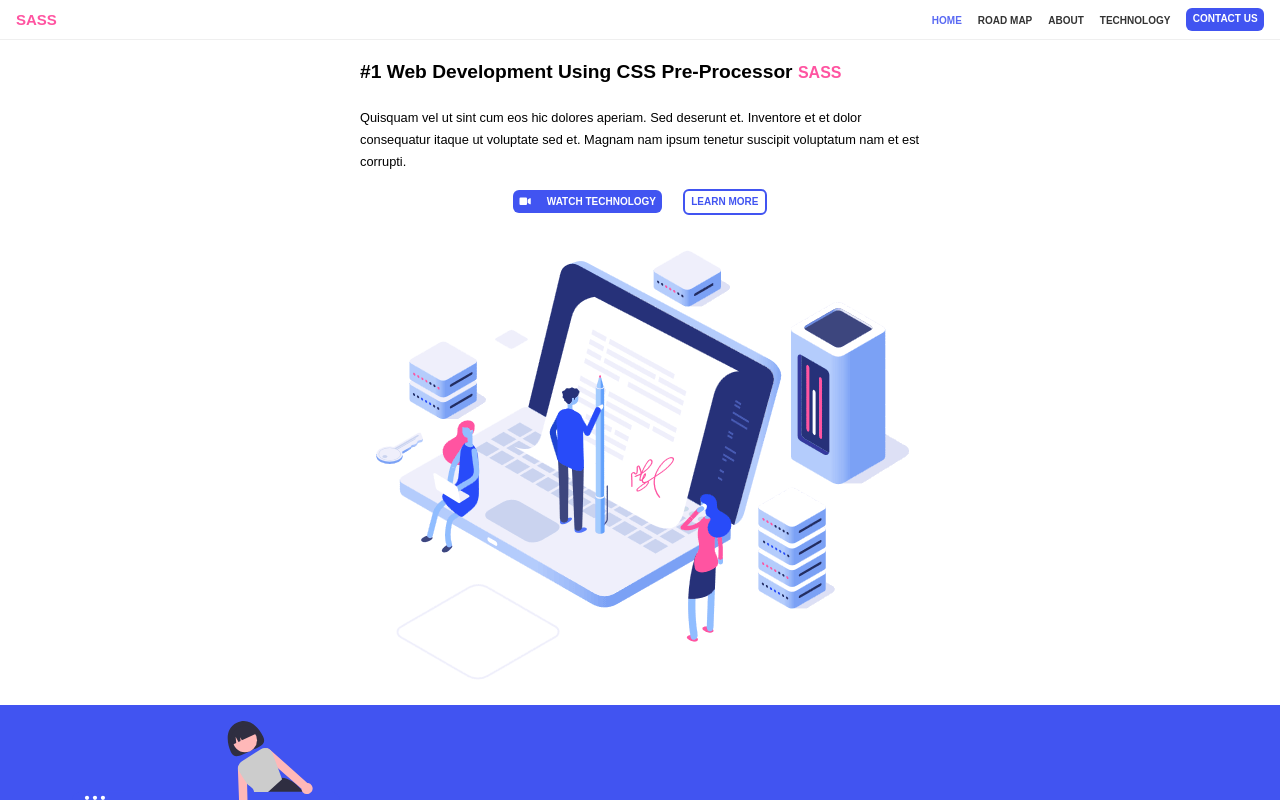
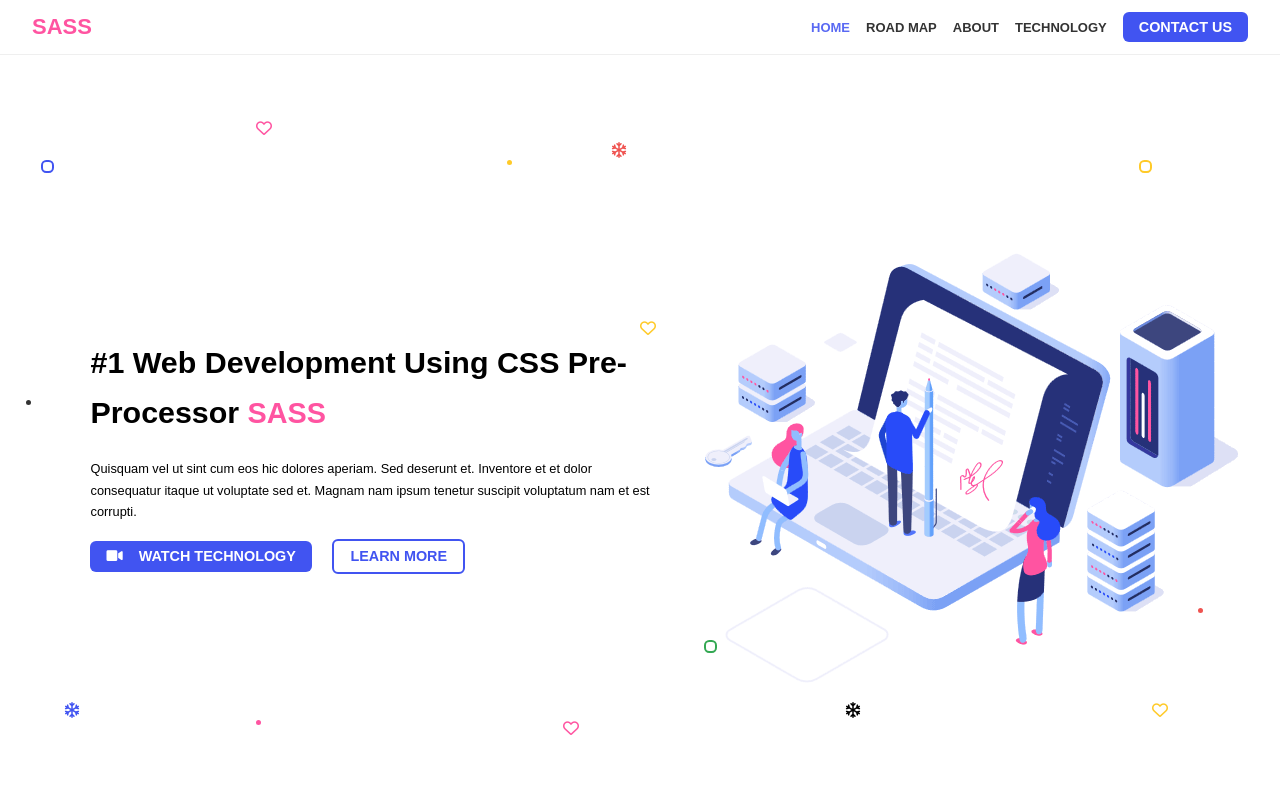
Before and after one commit to BGGokul/Sass-Repository, a plain HTML site: page index.html in a window 1280 px wide. Shown: the top 800 px of the page. Drawn offline with Linux system fonts and the light colour scheme; a web font is replaced by a local one.

Commit message:
Responsive-Lg completed

```diff
--- a/assets/scss/abstract/_global.scss
+++ b/assets/scss/abstract/_global.scss
@@ -32,6 +32,10 @@
   @include responsive(sm) {
     padding: 0.4rem;
     font-size: 10px;
+  }
+  @include responsive(lg) {
+    padding: 0.5rem 1rem;
+    font-size: 0.9rem;
   }
 
   &-primary {
@@ -77,6 +81,11 @@
 
     @include responsive(sm) {
       font-size: 1rem;
+      animation: color-change 10s infinite;
+      padding: 0;
+    }
+    @include responsive(lg) {
+      font-size: 1.8rem;
       animation: color-change 10s infinite;
       padding: 0;
     }
--- a/assets/scss/components/_about.scss
+++ b/assets/scss/components/_about.scss
@@ -17,6 +17,9 @@
   @include responsive(md) {
     padding: 1rem;
   }
+  @include responsive(md) {
+    padding: 3.65rem 6rem;
+  }
 
   &__img {
     width: 35rem;
@@ -35,6 +38,9 @@
       @include responsive(sm) {
         font-size: 1.35rem;
       }
+      @include responsive(sm) {
+        font-size: 2.2rem;
+      }
     }
     p {
       line-height: 1.6;
@@ -47,6 +53,10 @@
         margin-top: 0.5rem;
         font-size: 12px;
       }
+      @include responsive(sm) {
+        margin-top: 0.5rem;
+        font-size: 13px;
+      }
     }
   }
 }
--- a/assets/scss/components/_cards.scss
+++ b/assets/scss/components/_cards.scss
@@ -7,6 +7,9 @@
     padding: 1rem;
   }
   @include responsive(sm) {
+    padding: 1rem;
+  }
+  @include responsive(lg) {
     padding: 1rem;
   }
   &-heading {
@@ -21,6 +24,9 @@
       @include responsive(sm) {
         font-size: 1.3rem !important;
       }
+      @include responsive(sm) {
+        font-size: 1.8rem !important;
+      }
     }
     p {
       margin-top: 10px;
@@ -30,6 +36,9 @@
       }
       @include responsive(sm) {
         font-size: 13px;
+      }
+      @include responsive(sm) {
+        font-size: 15px;
       }
     }
   }
@@ -80,6 +89,10 @@
       font-size: 15px;
       text-align: center;
     }
+    @include responsive(lg) {
+      font-size: 20px;
+      text-align: center;
+    }
   }
   p {
     font-size: 12px;
@@ -88,6 +101,10 @@
     @include responsive(sm) {
       font-size: 10px;
       line-height: 1.5;
+    }
+    @include responsive(lg) {
+      font-size: 13px;
+      line-height: 2;
     }
   }
 }
--- a/assets/scss/components/_contact.scss
+++ b/assets/scss/components/_contact.scss
@@ -7,6 +7,9 @@
   }
   @include responsive(sm) {
     padding: 1rem;
+  }
+  @include responsive(sm) {
+    padding: 3rem 6rem;
   }
 
   .contact-card {
--- a/assets/scss/components/_header.scss
+++ b/assets/scss/components/_header.scss
@@ -17,6 +17,12 @@
   @include responsive(md) {
     padding: 0.5rem 1rem;
   }
+  @include responsive(lg) {
+    padding: 0.75rem 2rem;
+  }
+  @include responsive(xl) {
+    padding: 0.75rem 2rem;
+  }
 
   &__logo {
     color: map-get($map: $theme-colors, $key: primary);
@@ -26,6 +32,12 @@
     }
     @include responsive(sm) {
       font-size: 15px;
+    }
+    @include responsive(lg) {
+      font-size: 22px;
+    }
+    @include responsive(xl) {
+      font-size: 22px;
     }
   }
   .mobile-navbar {
@@ -37,6 +49,12 @@
     @include responsive(sm) {
       display: none;
     }
+    @include responsive(lg) {
+      display: none;
+    }
+    @include responsive(xl) {
+      display: none;
+    }
   }
 
   &--menu {
@@ -46,6 +64,12 @@
 
     @include responsive(xs) {
       display: none;
+    }
+    @include responsive(lg) {
+      display: flex;
+    }
+    @include responsive(xl) {
+      display: flex;
     }
 
     &__item > a {
@@ -60,6 +84,12 @@
       @include responsive(sm) {
         font-size: 10px;
       }
+      @include responsive(lg) {
+        font-size: 13px;
+      }
+      @include responsive(xl) {
+        font-size: 13px;
+      }
 
       &:hover {
         color: map-get($map: $theme-colors, $key: primary-hover);
--- a/assets/scss/components/_hero.scss
+++ b/assets/scss/components/_hero.scss
@@ -21,6 +21,11 @@
     padding: 1rem;
     flex-direction: column;
   }
+  @include responsive(lg) {
+    padding: 1rem;
+    flex-direction: row;
+    height: 100vh;
+  }
 
   &__contents {
     max-width: 35rem;
@@ -30,6 +35,9 @@
       }
       @include responsive(sm) {
         text-align: center !important;
+      }
+      @include responsive(lg) {
+        text-align: left !important;
       }
     }
   }
@@ -42,6 +50,9 @@
     }
     @include responsive(sm) {
       font-size: 1.2rem;
+    }
+    @include responsive(lg) {
+      font-size: 1.9rem;
     }
   }
 
@@ -56,6 +67,9 @@
     @include responsive(sm) {
       font-size: 0.8rem;
     }
+    @include responsive(lg) {
+      font-size: 0.8rem;
+    }
   }
 }
 
@@ -66,6 +80,9 @@
   }
   @include responsive(md) {
     display: none;
+  }
+  @include responsive(lg) {
+    display: block;
   }
   .box-1 {
     width: 13px;
--- a/assets/scss/components/_technology.scss
+++ b/assets/scss/components/_technology.scss
@@ -8,6 +8,9 @@
   }
   @include responsive(sm) {
     padding: 1rem;
+  }
+  @include responsive(lg) {
+    padding: 3rem 5rem;
   }
 
   &__heading {
@@ -20,6 +23,9 @@
       }
       @include responsive(sm) {
         font-size: 1.4rem;
+      }
+      @include responsive(lg) {
+        font-size: 1.8rem;
       }
     }
     p {
@@ -53,6 +59,9 @@
       }
       @include responsive(sm) {
         padding: 0;
+      }
+      @include responsive(lg) {
+        padding: 2rem;
       }
 
       &:hover {
```
Also changed, not shown: assets/css/main.css.
